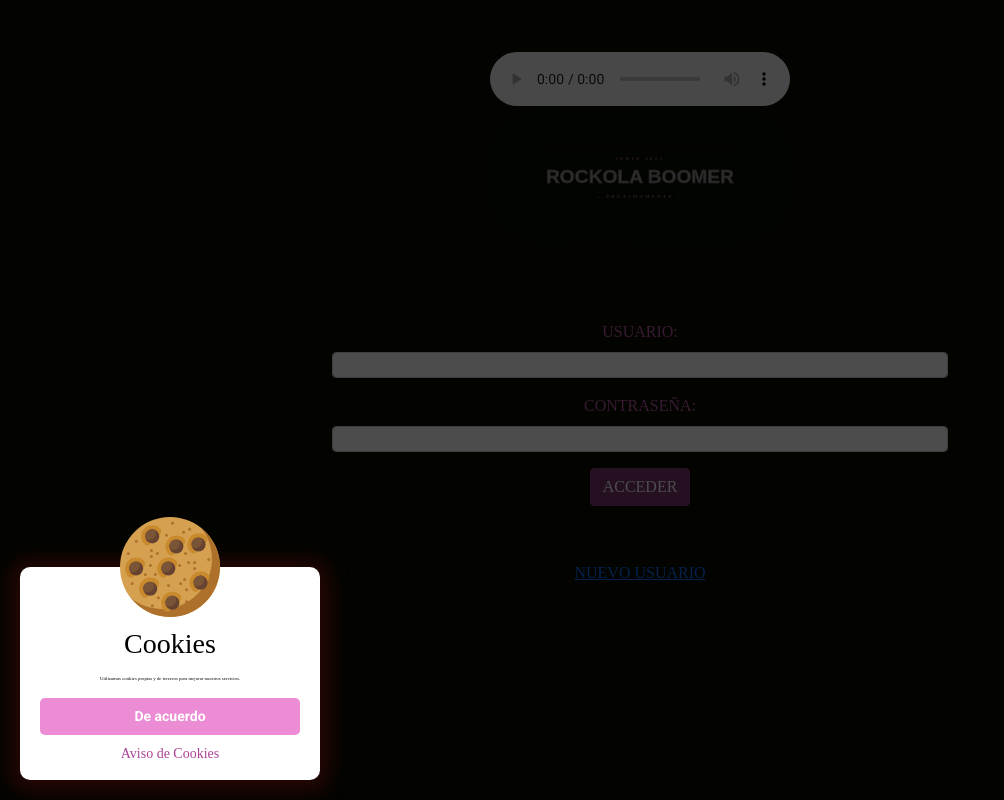
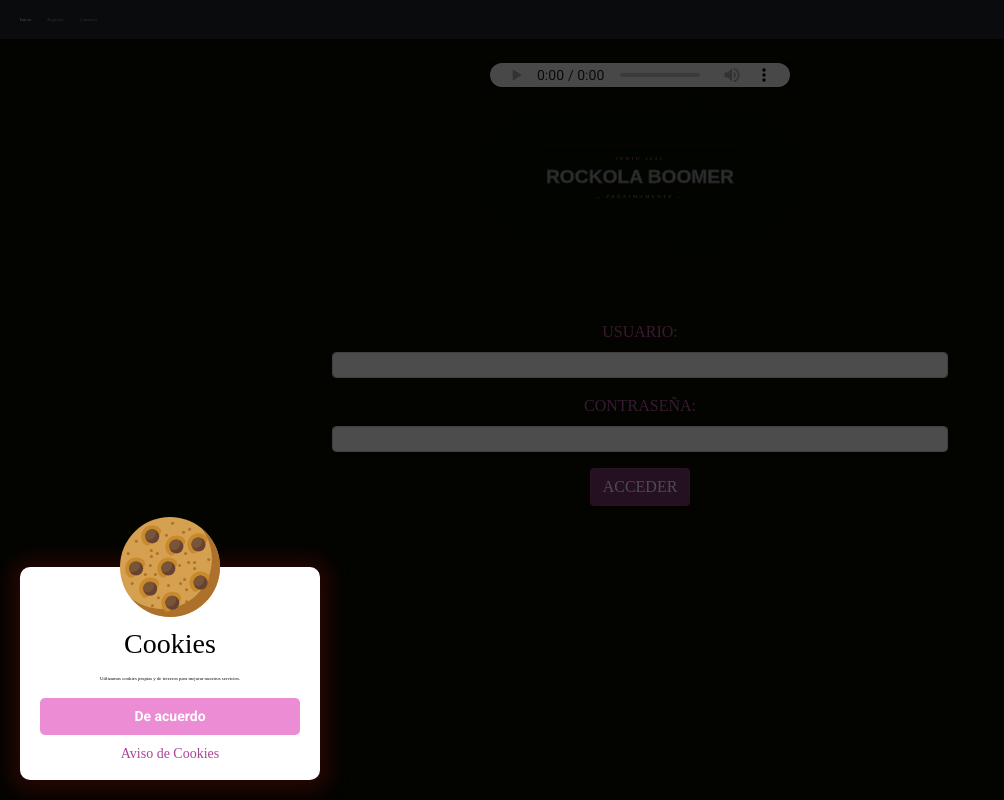
Before and after one commit to yolandacr/ProyectoWeb-CURSO-2-TRIMESTRE-2-HTML-JS-PHP-CSS-, a PHP site: page / in a window 1280 px wide. Shown: the whole page, without its empty margins (0-1004 px from the left). Run offline with PHP 8.4, Linux system fonts and the light colour scheme; grey boxes are pictures that could not be loaded.

Commit message:
Añado navbar

```diff
--- a/css/main.css
+++ b/css/main.css
@@ -11,16 +11,16 @@ body {
   overflow: auto;
 }
 
-#mainHome{
+.mainHome{
   color: rgba(253, 158, 237, 0.801);
   text-align: center;
   margin-bottom: 10%;
 }
 
 #intro{
-margin:auto;
-margin-top:2%;
-height: 10vh;
+height: 3vh;
+margin-top: 3vh;
+background-color: #000;
 }
 
 #pPrincipal {
@@ -171,9 +171,6 @@ text-transform: uppercase;
   margin-bottom: 1%;
 }
 
-#enlaceReg{
-  margin-top: 8%;
-}
 
 
 @media only screen and (min-device-width : 270px) and (max-device-width : 480px)and (orientation: portrait) {
--- a/index.html
+++ b/index.html
@@ -31,8 +31,30 @@
       style="display:none;visibility:hidden"></iframe></noscript>
   <!-- End Google Tag Manager (noscript) -->
 
+ <!-- BARRA DE NAVEGACION -->
 
-  <header id="mainHome">
+ <nav class="navbar navbar-expand-lg navbar-dark bg-dark">
+  <div class="container-fluid">
+    <button class="navbar-toggler" type="button" data-bs-toggle="collapse" data-bs-target="#navbarText" aria-controls="navbarText" aria-expanded="false" aria-label="Toggle navigation">
+      <span class="navbar-toggler-icon"></span>
+    </button>
+    <div class="collapse navbar-collapse" id="navbarText">
+      <ul class="navbar-nav me-auto mb-2 mb-lg-0">
+        <li class="nav-item">
+          <a class="nav-link active" aria-current="page" href="#">Inicio</a>
+        </li>
+        <li class="nav-item">
+          <a class="nav-link" href="./html/registro.html">Registro</a>
+        </li>
+        <li class="nav-item">
+          <a class="nav-link" href="./html/contacto.html">Contacto</a>
+        </li>
+      </ul>
+    </div>
+  </div>
+</nav>
+
+  <header class="mainHome">
     <!-- REPRODUCTOR MUSICA -->
 
     <audio id="intro" controls>
@@ -40,8 +62,11 @@
       <source src="./musicaintro.wav" type="audio/wav">
       Tu navegador no es compatible con el audio de la web
     </audio>
+  </header>
 
 
+
+  <main class="mainHome">
     <!-- PARTE ESCRITA Y LETRAS -->
     <p id="pPrincipal">
       Junio 2022
@@ -50,10 +75,9 @@
       </span>
       &mdash; Próximamente &mdash;
     </p>
+  </main>
 
-
-  </header>
-  <main id="principal">
+  <section>
     <!-- LOGIN -->
     <div class="container" id="formulario">
       <form>
@@ -68,10 +92,6 @@
         </div>
         <button type="submit" class="btn btn-primary" id="boton">Acceder</button>
       </form>
-
-      <div id="enlaceReg">
-        <a href="./html/registro.html">Nuevo Usuario</a>
-      </div>
 
     </div>
 
```
Also changed, not shown: html/contacto.html (added, +58 -0 lines), html/registro.html (+12 -5 lines).
